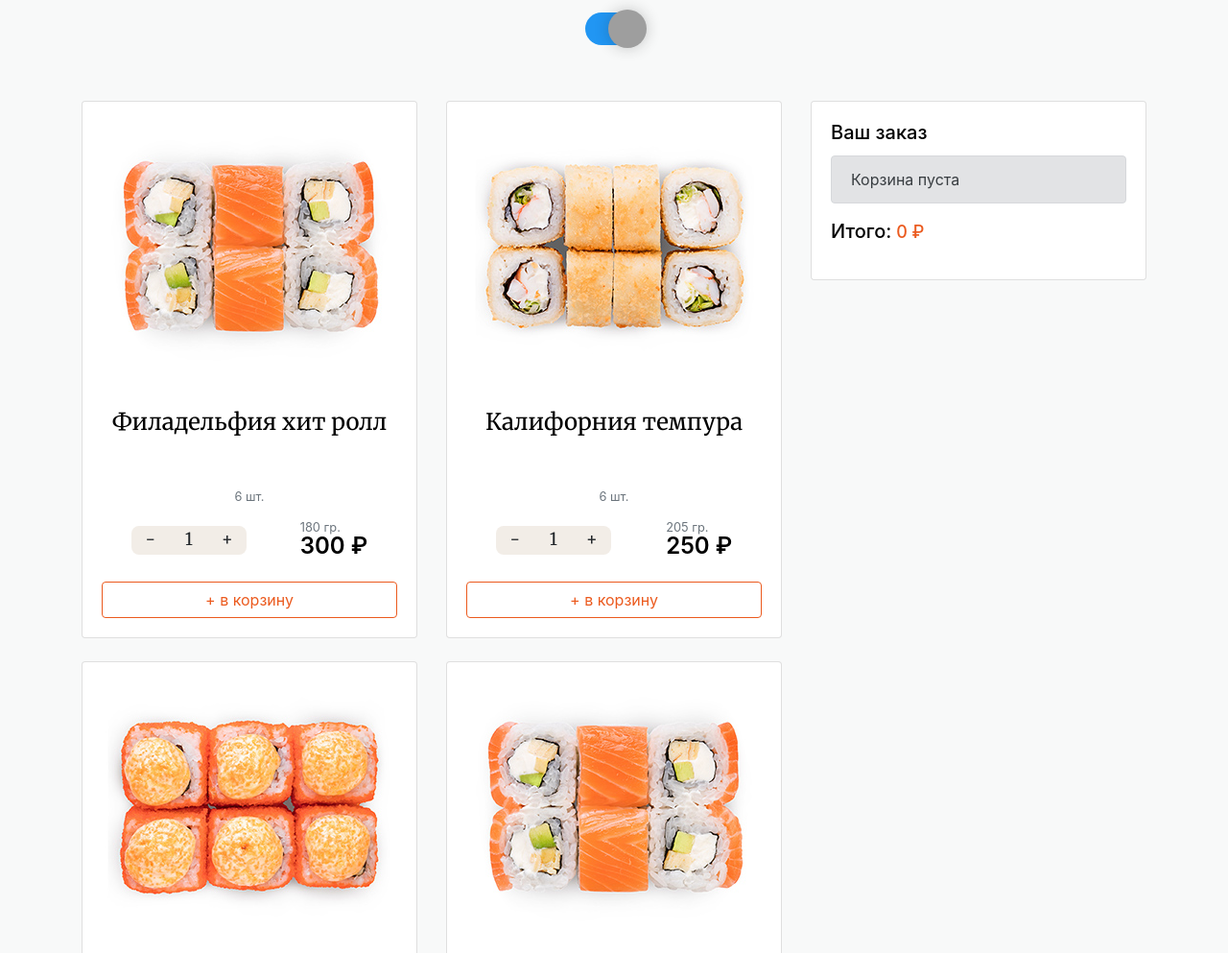
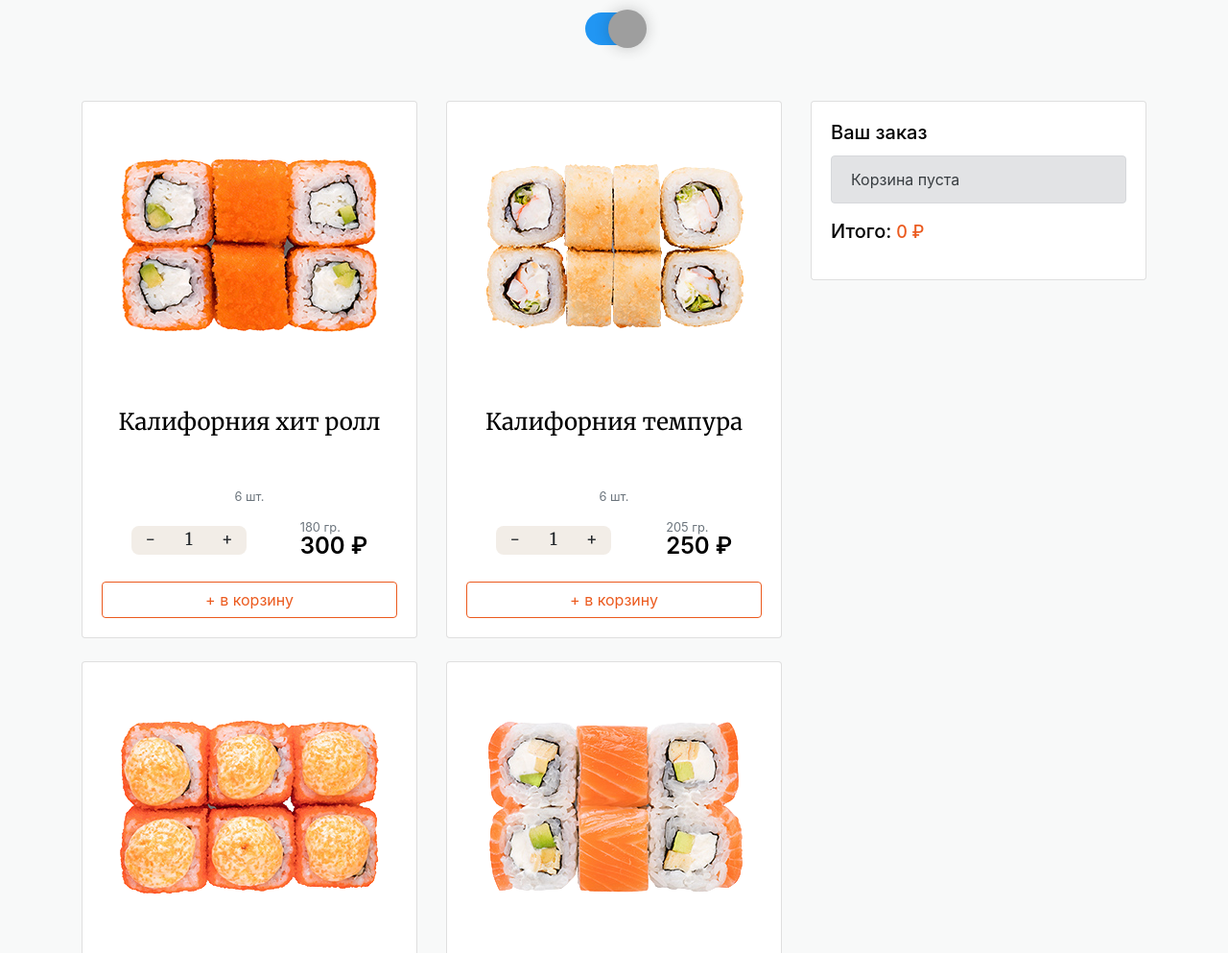
Before and after one commit to demonzloebychi/roll, a plain HTML site: page index.html in a window 1280 px wide. Shown: the part 242-1235 px from the top of the page at 96% size. Drawn offline with Linux system fonts and the light colour scheme; grey boxes are pictures that could not be loaded.

Commit message:
Add files via upload

```diff
--- a/css/main.css
+++ b/css/main.css
@@ -24,7 +24,7 @@ html.dark-theme{
     --grey-color: #eeeeee;
     --contrast-color: #eb5a1e;
 	--free: #0EA107;
-	--card-color: #111;
+	--card-color: #222222;
 }
 
 
--- a/js/products.json
+++ b/js/products.json
@@ -1,11 +1,11 @@
 [
 	{
 		"id": 1,
-		"title": "Филадельфия хит ролл",
+		"title": "Калифорния хит ролл",
 		"itemsInBox": 6,
 		"weight": 180,
 		"price": 300,
-		"imgSrc": "philadelphia.jpg"
+		"imgSrc": "california-hit.png"
 	},
 	{
 		"id": 2,
@@ -13,7 +13,7 @@
 		"itemsInBox": 6,
 		"weight": 205,
 		"price": 250,
-		"imgSrc": "california-tempura.jpg"
+		"imgSrc": "california-tempura.png"
 	},
 	{
 		"id": 3,
@@ -21,7 +21,7 @@
 		"itemsInBox": 6,
 		"weight": 182,
 		"price": 230,
-		"imgSrc": "zapech-california.jpg"
+		"imgSrc": "zapech-california.png"
 	},
 	{
 		"id": 4,
@@ -29,6 +29,6 @@
 		"itemsInBox": 6,
 		"weight": 230,
 		"price": 320,
-		"imgSrc": "philadelphia.jpg"
+		"imgSrc": "philadelphia.png"
 	}
 ]
```
Also changed, not shown: img/roll/california-hit.png (added), img/roll/california-tempura.png (added), img/roll/philadelphia.png (added), img/roll/zapech-california.png (added).
